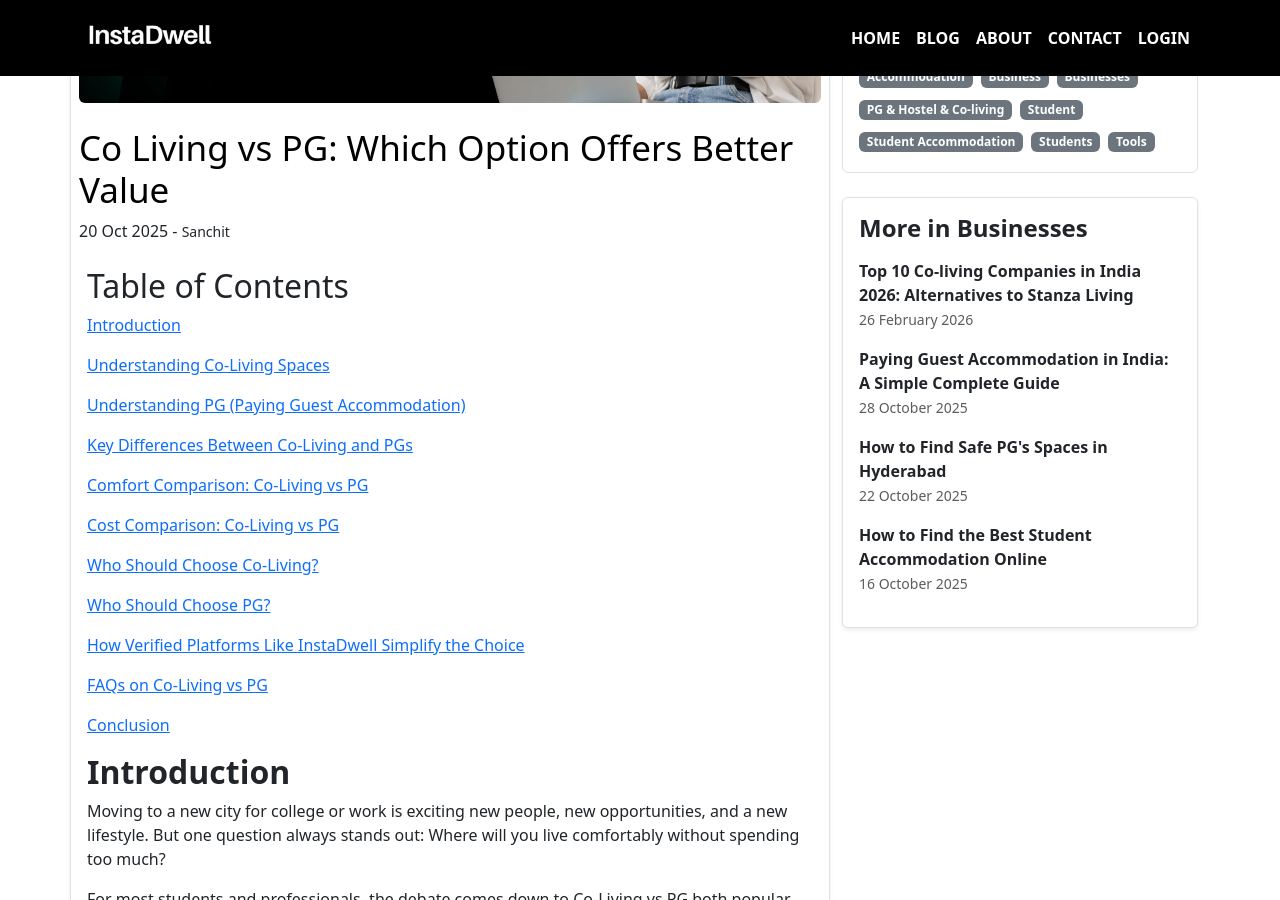
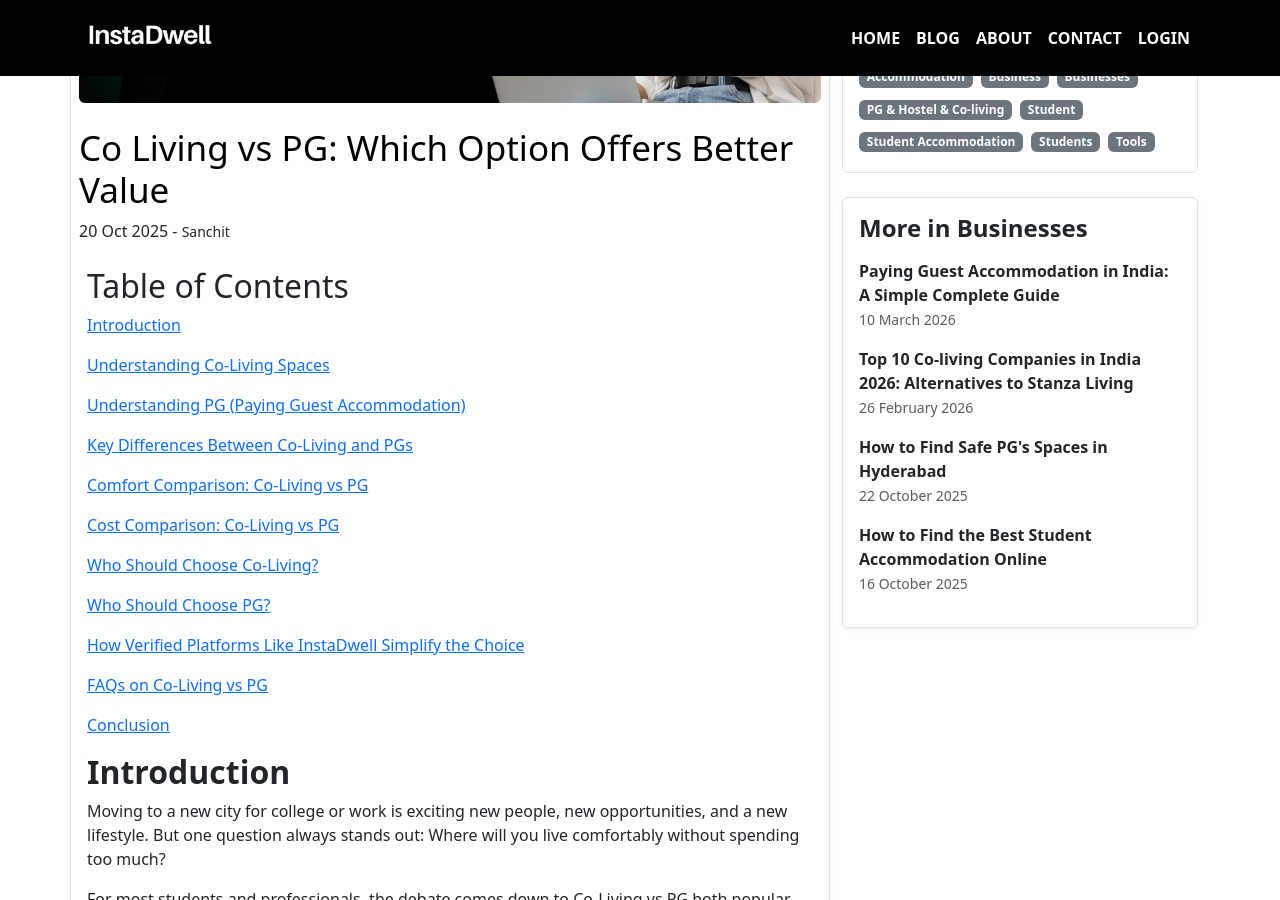
Before and after one commit to instadw/instadwell-blog, a Jekyll site: the page built from _posts/2025-10-20-co-living-vs-pg-which-one-is-better-for-comfort-and-cost.md, in a window 1280 px wide and 900 px high, scrolled down 390 px. Built offline with Jekyll 4.4.1, drawn with Linux system fonts in a browser that asks for light colours.

Commit message:
Update 2025-10-28-what-is-paying-guest-house-a-complete-guide-to-paying-guest-accommodation-in-india.md

```diff
--- a/_posts/2025-10-28-what-is-paying-guest-house-a-complete-guide-to-paying-guest-accommodation-in-india.md
+++ b/_posts/2025-10-28-what-is-paying-guest-house-a-complete-guide-to-paying-guest-accommodation-in-india.md
@@ -6,7 +6,7 @@ layout: post
 permalink: /:title
 author: Sanchit
 category: Businesses
-date: 2025-10-28T09:14:00.000+05:30
+date: 2026-03-10T09:14:00.000+05:30
 faq:
   - question: "What exactly is a Paying Guest (PG) house?"
     answer: "A PG house is a rental setup in India where you rent a furnished room or bed in a property and enjoy all-inclusive services like meals, Wi-Fi, and cleaning."
```
